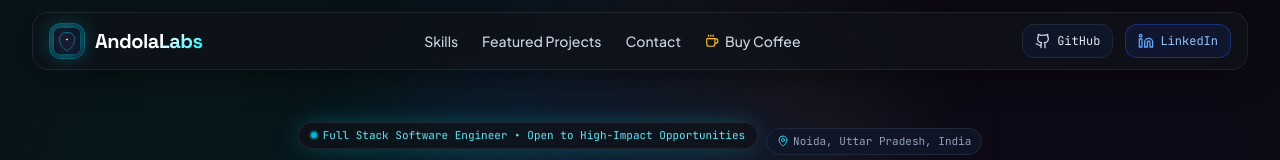
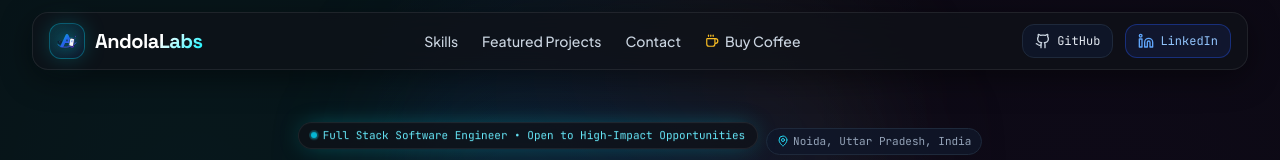
Before and after one commit to NikhilAndola/developer-portfolio, a React (Vite) app: page / in a window 1280 px wide. Shown: the top 160 px of the page. Built offline with nearby package versions, Linux system fonts and the light colour scheme.

Commit message:
Use andolalabs_icon.svg as the brand logo and favicon in developer-portfolio

```diff
--- a/index.html
+++ b/index.html
@@ -2,7 +2,7 @@
 <html lang="en" class="scroll-smooth dark">
   <head>
     <meta charset="UTF-8" />
-    <link rel="icon" type="image/svg+xml" href="/gemini-svg.svg" />
+    <link rel="icon" type="image/svg+xml" href="/andolalabs_icon.svg" />
     <meta name="viewport" content="width=device-width, initial-scale=1.0" />
     <meta name="description" content="Nikhil Andola - Full Stack Software Development Engineer specializing in scalable web & cross-platform mobile systems (iOS & Android), TypeScript monorepos, Node.js RESTful APIs, Keycloak SSO, and Docker/Kubernetes CI/CD." />
     <meta name="keywords" content="Nikhil Andola, Full Stack Developer, Software Development Engineer, React Native, iOS, Android, React, TypeScript, Node.js, Turborepo, Monorepo, Micro-frontends, Keycloak SSO, Docker, Kubernetes, CI/CD, Jest, Cypress, Portfolio" />
--- a/src/components/Footer.tsx
+++ b/src/components/Footer.tsx
@@ -15,7 +15,7 @@
         <div className="flex items-center gap-3">
           <div className="w-9 h-9 rounded-xl bg-gradient-to-br from-cyan-500/20 to-slate-900 border border-cyan-500/40 flex items-center justify-center p-1 shadow-neon-cyan overflow-hidden">
             <img
-              src="/gemini-svg.svg"
+              src="/andolalabs_icon.svg"
               alt="AndolaLabs Brand Icon"
               className="w-full h-full object-contain drop-shadow-[0_0_6px_rgba(0,242,254,0.5)]"
             />
--- a/src/components/Navbar.tsx
+++ b/src/components/Navbar.tsx
@@ -40,7 +40,7 @@
         >
           <div className="relative flex items-center justify-center w-9 h-9 rounded-xl bg-gradient-to-br from-cyan-500/20 to-slate-900 border border-cyan-500/40 group-hover:border-cyan-400 transition-all duration-300 shadow-neon-cyan overflow-hidden p-1">
             <img
-              src="/gemini-svg.svg"
+              src="/andolalabs_icon.svg"
               alt="AndolaLabs Brand Icon"
               className="w-full h-full object-contain group-hover:scale-110 transition-transform duration-300 drop-shadow-[0_0_8px_rgba(0,242,254,0.6)]"
             />
```
Also changed, not shown: public/andolalabs_icon.svg (added).
